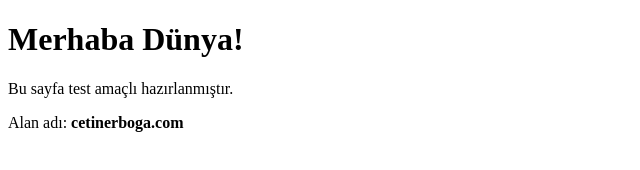
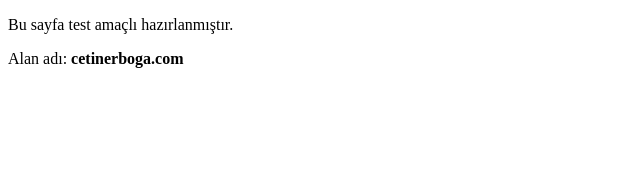
Before and after one commit to cetinpy/cetinerboga, a plain HTML site: page index.html in a window 1280 px wide. Shown: the whole page, without its empty margins (0-640 px from the left). Drawn offline with Linux system fonts and the light colour scheme.

Commit message:
Update index.html

```diff
--- a/index.html
+++ b/index.html
@@ -2,10 +2,6 @@
 <html lang="tr">
 <head>
   <meta charset="UTF-8">
-  <title>Çetin Erboğa - Test Sayfası</title>
-</head>
-<body>
-  <h1>Merhaba Dünya!</h1>
   <p>Bu sayfa test amaçlı hazırlanmıştır.</p>
   <p>Alan adı: <strong>cetinerboga.com</strong></p>
 </body>
```
